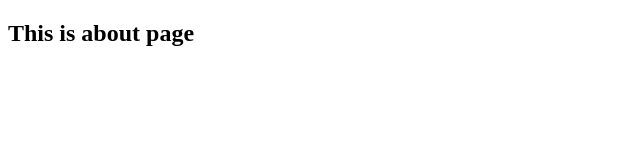
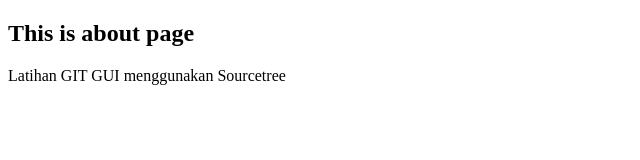
Before and after one commit to Calviiinn/Belajar-Github, a plain HTML site: page about.html in a window 1280 px wide. Shown: the whole page, without its empty margins (0-640 px from the left). Drawn offline with Linux system fonts and the light colour scheme.

Commit message:
Menambahkan satu paragraf tentang GIT GUI.

```diff
--- a/about.html
+++ b/about.html
@@ -7,5 +7,6 @@
 </head>
 <body>
 <h2>This is about page</h2>
+<p>Latihan GIT GUI menggunakan Sourcetree</p>
 </body>
 </html>
```
